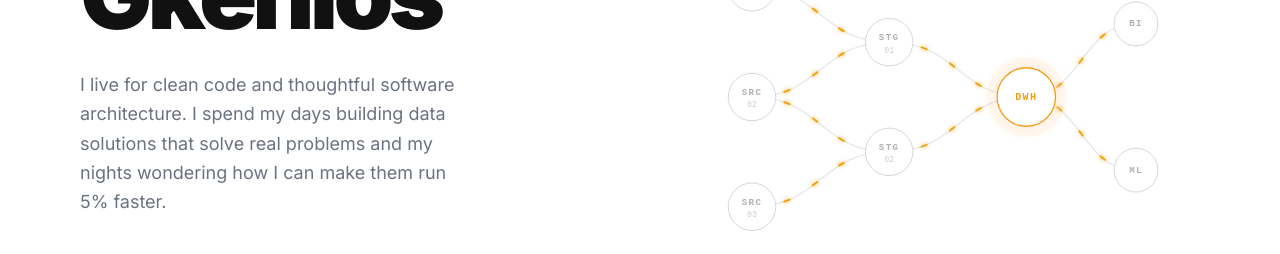
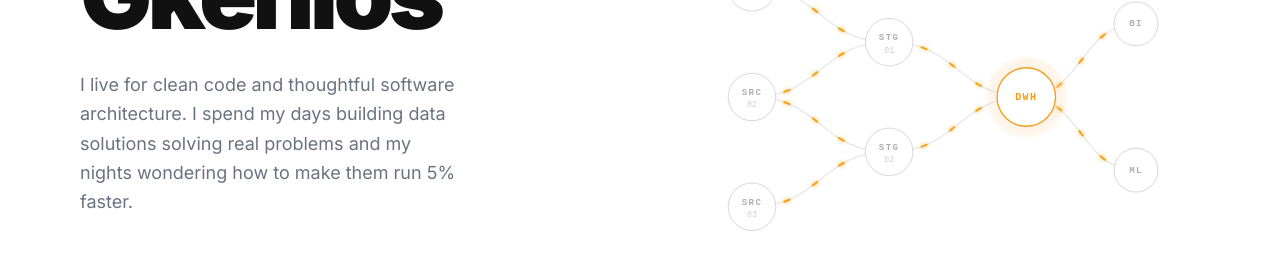
Before and after one commit to gkenios/portfolio, a React (Vite) app: page / in a window 1280 px wide. Shown: the part 303-557 px from the top of the page. Built offline with nearby package versions, Linux system fonts and the light colour scheme.

Commit message:
Add text

```diff
--- a/src/data/me.ts
+++ b/src/data/me.ts
@@ -1,8 +1,8 @@
 export const FULL_NAME = 'Georgios Gkenios';
 export const JOB_TITLE = 'Data Engineer';
-export const ABOUT_ME = `I live for clean code and thoughtful software architecture.  I spend my days
-  building data solutions that solve real problems and my nights wondering
-  how I can make them run 5% faster.`;
+export const ABOUT_ME = `I live for clean code and thoughtful software
+  architecture. I spend my days building data solutions solving real problems and my nights wondering
+  how to make them run 5% faster.`;
 
 export const CV_URL = 'https://.google.com/uc?export=download&id=1_5yllodESx5n5cMuuKNWfFEw-99HRZ3z';
 
```
